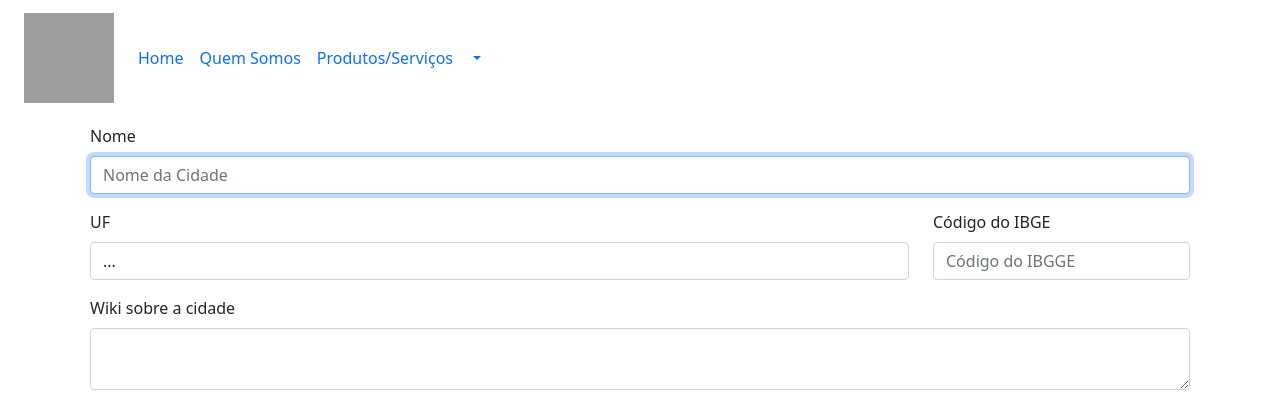
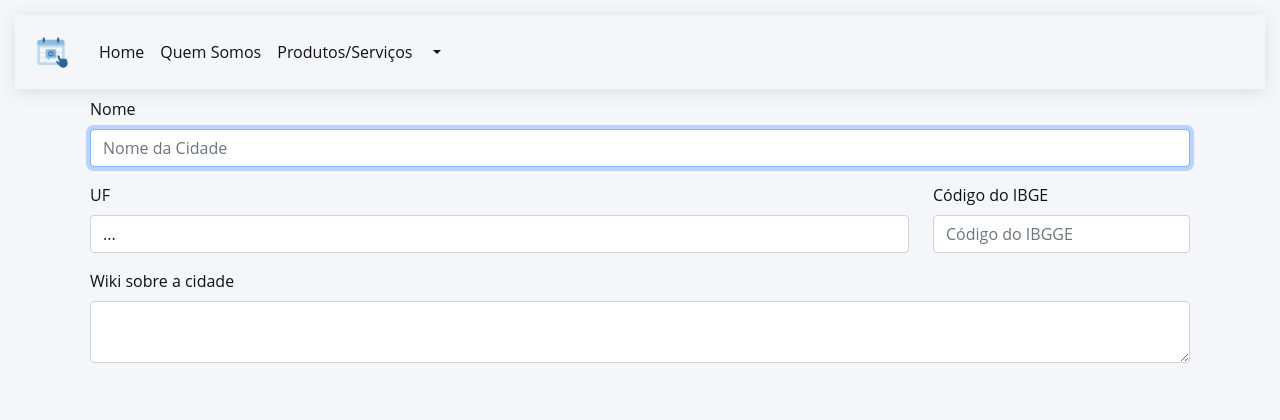
Before and after one commit to Wesley-100/OrganizaEvento, a PHP site: template app/View/sistema/formCidade.php in a window 1280 px wide. Shown: the top 420 px of the page. Run offline with PHP 8.4, Linux system fonts and the light colour scheme; the template is opened without the code that fills it, so the values that code supplies are empty; some libraries are stand-ins or nearby versions; grey boxes are pictures that could not be loaded.

Commit message:
Melhorias visuais - há como reverter, foi alterado apenas em css

```diff
--- a/app/View/comuns/cabecalho.php
+++ b/app/View/comuns/cabecalho.php
@@ -16,10 +16,11 @@ $nivelUsuario = (int)Session::get("userNivel");
 
         <title>AtomPHP | FASM 2025</title>
 
-        <link href="<?= baseUrl() ?>assets/img/AtomPHP-icone.png" rel="icon" type="image/png">
+        <link href="<?= baseUrl() ?>assets/img/organiza-icone.png" rel="icon" type="image/png">
 
         <link rel="stylesheet" href="<?= baseUrl() ?>/assets/bootstrap/css/style.css">
         <link href="<?= baseUrl() ?>assets/bootstrap/css/bootstrap.min.css" rel="stylesheet">
+        <link rel="stylesheet" href="<?= baseUrl() ?>assets/bootstrap/css/style.css">
 
 
         <!-- Fontawesome -->
@@ -36,11 +37,11 @@ $nivelUsuario = (int)Session::get("userNivel");
 
     </head>
     <body>
-        <header class="container-fluid">
-
+        <header class="header_area">
+        <div class="main_menu">
             <nav class="navbar navbar-expand-lg bg-body-tertiary">
                 <div class="container-fluid">
-                    <a class="navbar-brand" href="<?= baseUrl() ?>"><img class="login-img" src="/assets/img/AtomPHP-logo.png" alt="" height="90" width="90"></a>
+                    <a class="navbar-brand" href="<?= baseUrl() ?>"><img class="login-img" src="/assets/img/organiza-icone.png" alt="" height="90" width="90"></a>
                         <button class="navbar-toggler" type="button" data-bs-toggle="collapse" data-bs-target="#navbarNavDropdown" aria-controls="navbarNavDropdown" aria-expanded="false" aria-label="Toggle navigation">
                         <span class="navbar-toggler-icon"></span>
                     </button>
@@ -91,6 +92,7 @@ $nivelUsuario = (int)Session::get("userNivel");
                     </div>
                 </div>
                 </nav>
+        </div>
         </header>
 
         <main class="container">
```
Also changed, not shown: public/assets/bootstrap/css/bootstrap.css, public/assets/bootstrap/css/style.css (added), public/assets/img/organiza-icone.png (added).
